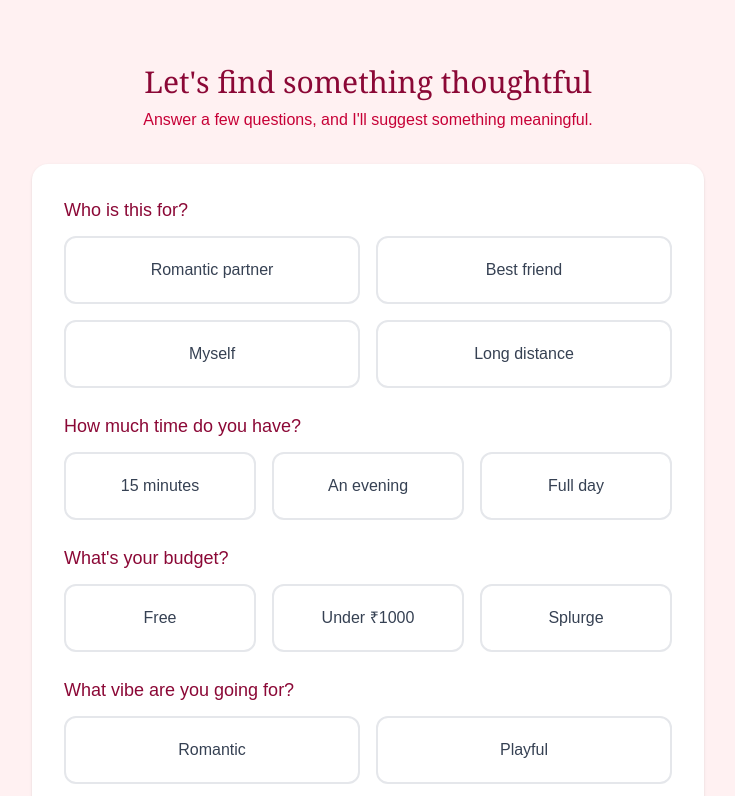
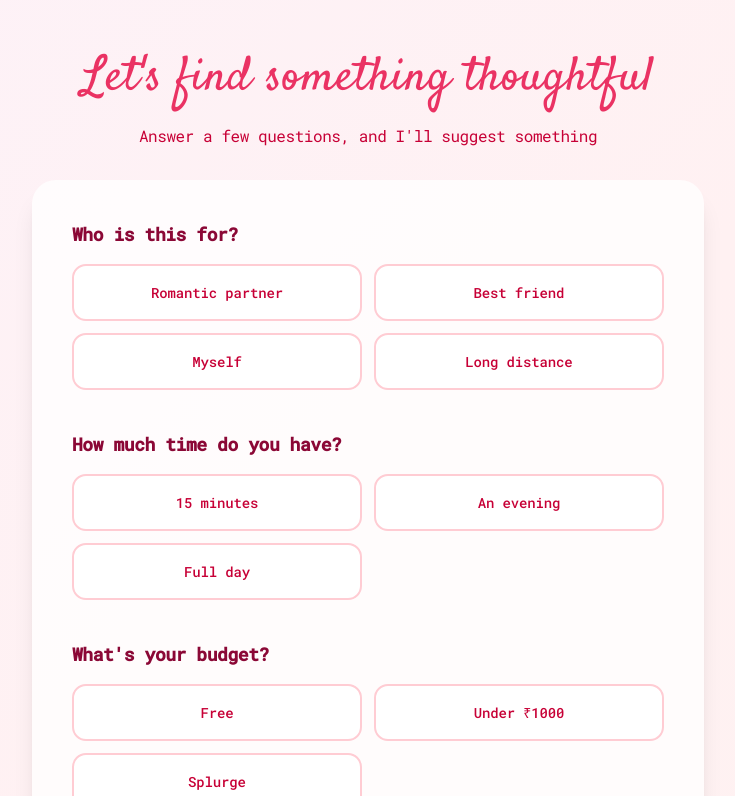
Before and after one commit to priyankattru-droid/valentines-helper, a Next.js app: page /idea in a window 1280 px wide. Shown: the top 796 px of the page, without its empty margins (272-1007 px from the left). Built offline with nearby package versions, Linux system fonts and the light colour scheme.

Commit message:
Fix: Idea page complete UI, including the dialog

```diff
--- a/app/idea/page.tsx
+++ b/app/idea/page.tsx
@@ -152,33 +152,72 @@ export default function IdeaPage() {
 
   return (
     <>
-      <main className="min-h-screen px-4 pt-16 pb-8 bg-rose-50">
-        <div className="max-w-2xl mx-auto space-y-6 md:space-y-8">
-          <div className="text-center space-y-2">
-            <h1 className="text-3xl font-serif text-rose-900">
+      <main
+        className="min-h-screen px-4 pt-12 pb-8"
+        style={{ background: 'linear-gradient(135deg, #FDF2F8 0%, #FFF1F2 50%, #FEF2F2 100%)' }}
+      >
+        <div className="max-w-2xl mx-auto space-y-8">
+          <div className="text-center space-y-4 px-4">
+            <h1
+              className="text-4xl md:text-5xl leading-tight"
+              style={{
+                fontFamily: 'var(--font-satisfy)',
+                color: '#EA3263',
+                letterSpacing: '0.3516px'
+              }}
+            >
               Let's find something thoughtful
             </h1>
-            <p className="text-rose-700">
-              Answer a few questions, and I'll suggest something meaningful.
+            <p
+              className="text-base"
+              style={{
+                fontFamily: 'var(--font-roboto-mono)',
+                color: '#C70036',
+                letterSpacing: '-0.4395px'
+              }}
+            >
+              Answer a few questions, and I'll suggest something
             </p>
           </div>
 
-          <div className="space-y-6 bg-white p-6 md:p-8 rounded-2xl shadow-sm">
+          <div
+            className="space-y-10 p-8 md:p-10 rounded-3xl"
+            style={{
+              background: 'rgba(255, 255, 255, 0.8)',
+              boxShadow: '0px 20px 25px -5px rgba(0, 0, 0, 0.1), 0px 8px 10px -6px rgba(0, 0, 0, 0.1)'
+            }}
+          >
             {/* Question 1 */}
-            <div className="space-y-3">
-              <label className="block text-lg font-medium text-rose-900">
+            <div className="space-y-4">
+              <label
+                className="block text-lg font-bold"
+                style={{
+                  fontFamily: 'var(--font-roboto-mono)',
+                  color: '#8B0836',
+                  letterSpacing: '-0.439453px'
+                }}
+              >
                 Who is this for?
               </label>
-              <div className="grid grid-cols-2 gap-4">
+              <div className="grid grid-cols-2 gap-3">
                 {["Romantic partner", "Best friend", "Myself", "Long distance"].map((option) => (
                   <button
                     key={option}
                     onClick={() => setAnswers({ ...answers, who: option })}
-                    className={`p-5 rounded-xl border-2 transition-all text-base ${
+                    className={`p-4 border-2 transition-all ${
                       answers.who === option
-                        ? "border-rose-500 bg-rose-50 text-rose-900"
-                        : "border-gray-200 hover:border-rose-300 text-gray-700"
+                        ? "bg-rose-50"
+                        : "bg-white hover:bg-rose-25"
                     }`}
+                    style={{
+                      borderColor: answers.who === option ? '#EA3263' : '#FFCCD3',
+                      borderRadius: '14px',
+                      fontFamily: 'var(--font-roboto-mono)',
+                      fontSize: '14px',
+                      fontWeight: 500,
+                      color: '#C70036',
+                      letterSpacing: '-0.150391px'
+                    }}
                   >
                     {option}
                   </button>
@@ -187,20 +226,36 @@ export default function IdeaPage() {
             </div>
 
             {/* Question 2 */}
-            <div className="space-y-3">
-              <label className="block text-lg font-medium text-rose-900">
+            <div className="space-y-4">
+              <label
+                className="block text-lg font-bold"
+                style={{
+                  fontFamily: 'var(--font-roboto-mono)',
+                  color: '#8B0836',
+                  letterSpacing: '-0.439453px'
+                }}
+              >
                 How much time do you have?
               </label>
-              <div className="grid grid-cols-3 gap-4">
+              <div className="grid grid-cols-2 gap-3">
                 {["15 minutes", "An evening", "Full day"].map((option) => (
                   <button
                     key={option}
                     onClick={() => setAnswers({ ...answers, time: option })}
-                    className={`p-5 rounded-xl border-2 transition-all text-base ${
+                    className={`p-4 border-2 transition-all ${
                       answers.time === option
-                        ? "border-rose-500 bg-rose-50 text-rose-900"
-                        : "border-gray-200 hover:border-rose-300 text-gray-700"
+                        ? "bg-rose-50"
+                        : "bg-white hover:bg-rose-25"
                     }`}
+                    style={{
+                      borderColor: answers.time === option ? '#EA3263' : '#FFCCD3',
+                      borderRadius: '14px',
+                      fontFamily: 'var(--font-roboto-mono)',
+                      fontSize: '14px',
+                      fontWeight: 500,
+                      color: '#C70036',
+                      letterSpacing: '-0.150391px'
+                    }}
                   >
                     {option}
                   </button>
@@ -209,20 +264,36 @@ export default function IdeaPage() {
             </div>
 
             {/* Question 3 */}
-            <div className="space-y-3">
-              <label className="block text-lg font-medium text-rose-900">
+            <div className="space-y-4">
+              <label
+                className="block text-lg font-bold"
+                style={{
+                  fontFamily: 'var(--font-roboto-mono)',
+                  color: '#8B0836',
+                  letterSpacing: '-0.439453px'
+                }}
+              >
                 What's your budget?
               </label>
-              <div className="grid grid-cols-3 gap-4">
+              <div className="grid grid-cols-2 gap-3">
                 {["Free", "Under ₹1000", "Splurge"].map((option) => (
                   <button
                     key={option}
                     onClick={() => setAnswers({ ...answers, budget: option })}
-                    className={`p-5 rounded-xl border-2 transition-all text-base ${
+                    className={`p-4 border-2 transition-all ${
                       answers.budget === option
-                        ? "border-rose-500 bg-rose-50 text-rose-900"
-                        : "border-gray-200 hover:border-rose-300 text-gray-700"
+                        ? "bg-rose-50"
+                        : "bg-white hover:bg-rose-25"
                     }`}
+                    style={{
+                      borderColor: answers.budget === option ? '#EA3263' : '#FFCCD3',
+                      borderRadius: '14px',
+                      fontFamily: 'var(--font-roboto-mono)',
+                      fontSize: '14px',
+                      fontWeight: 500,
+                      color: '#C70036',
+                      letterSpacing: '-0.150391px'
+                    }}
                   >
                     {option}
                   </button>
@@ -231,20 +302,36 @@ export default function IdeaPage() {
             </div>
 
             {/* Question 4 */}
-            <div className="space-y-3">
-              <label className="block text-lg font-medium text-rose-900">
+            <div className="space-y-4">
+              <label
+                className="block text-lg font-bold"
+                style={{
+                  fontFamily: 'var(--font-roboto-mono)',
+                  color: '#8B0836',
+                  letterSpacing: '-0.439453px'
+                }}
+              >
                 What vibe are you going for?
               </label>
-              <div className="grid grid-cols-2 gap-4">
+              <div className="grid grid-cols-2 gap-3">
                 {["Romantic", "Playful", "Thoughtful", "Relaxed"].map((option) => (
                   <button
                     key={option}
                     onClick={() => setAnswers({ ...answers, vibe: option })}
-                    className={`p-5 rounded-xl border-2 transition-all text-base ${
+                    className={`p-4 border-2 transition-all ${
                       answers.vibe === option
-                        ? "border-rose-500 bg-rose-50 text-rose-900"
-                        : "border-gray-200 hover:border-rose-300 text-gray-700"
+                        ? "bg-rose-50"
+                        : "bg-white hover:bg-rose-25"
                     }`}
+                    style={{
+                      borderColor: answers.vibe === option ? '#EA3263' : '#FFCCD3',
+                      borderRadius: '14px',
+                      fontFamily: 'var(--font-roboto-mono)',
+                      fontSize: '14px',
+                      fontWeight: 500,
+                      color: '#C70036',
+                      letterSpacing: '-0.150391px'
+                    }}
                   >
                     {option}
                   </button>
@@ -256,11 +343,18 @@ export default function IdeaPage() {
             <button
               onClick={generateIdea}
               disabled={!isComplete}
-              className={`w-full py-4 rounded-full font-medium transition-all ${
-                isComplete
-                  ? "bg-rose-500 hover:bg-rose-600 text-white"
-                  : "bg-gray-200 text-gray-400 cursor-not-allowed"
-              }`}
+              className="w-full transition-all"
+              style={{
+                padding: '17px 0',
+                borderRadius: '9999px',
+                backgroundColor: isComplete ? '#EA3263' : '#E5E7EB',
+                fontFamily: 'var(--font-inter)',
+                fontSize: '18px',
+                fontWeight: 600,
+                color: isComplete ? '#FFFFFF' : '#99A1AF',
+                letterSpacing: '-0.439453px',
+                cursor: isComplete ? 'pointer' : 'not-allowed'
+              }}
             >
               {isComplete ? "Show me an idea ✨" : "Answer all questions first"}
             </button>
@@ -276,25 +370,54 @@ export default function IdeaPage() {
           onClick={() => setShowModal(false)}
         >
           <div
-            className="bg-white rounded-3xl p-8 max-w-lg w-full space-y-6 relative animate-in fade-in zoom-in duration-300"
+            className="relative animate-in fade-in zoom-in duration-300"
+            style={{
+              background: 'rgba(255, 255, 255, 0.95)',
+              borderRadius: '24px',
+              padding: '48px 40px',
+              maxWidth: '560px',
+              width: '100%',
+              boxShadow: '0px 20px 25px -5px rgba(0, 0, 0, 0.1), 0px 8px 10px -6px rgba(0, 0, 0, 0.1)'
+            }}
             onClick={(e) => e.stopPropagation()}
           >
             {/* Close button */}
             <button
               onClick={() => setShowModal(false)}
-              className="absolute top-4 right-4 text-gray-400 hover:text-gray-600 text-2xl"
+              className="absolute top-4 right-4 hover:opacity-70 transition-opacity"
+              style={{
+                fontSize: '28px',
+                color: '#8B0836',
+                fontWeight: 300
+              }}
             >
               ×
             </button>
 
             {/* Heart icon or emoji */}
-            <div className="text-center text-5xl">💝</div>
+            <div className="text-center text-6xl mb-6">💝</div>
 
-            <h2 className="text-2xl font-serif text-rose-900 text-center">
+            <h2
+              className="text-center mb-6"
+              style={{
+                fontFamily: 'var(--font-satisfy)',
+                fontSize: '32px',
+                color: '#EA3263',
+                letterSpacing: '0.3516px'
+              }}
+            >
               Your Valentine's idea
             </h2>
 
-            <p className="text-lg text-gray-700 leading-relaxed text-center">
+            <p
+              className="text-center mb-8 leading-relaxed"
+              style={{
+                fontFamily: 'var(--font-roboto-mono)',
+                fontSize: '16px',
+                color: '#8B0836',
+                letterSpacing: '-0.4395px'
+              }}
+            >
               {idea}
             </p>
 
@@ -308,11 +431,20 @@ export default function IdeaPage() {
                   ? "best_friend"
                   : "romantic_partner"
               }`}
-  className="w-full py-4 rounded-full bg-rose-500 hover:bg-rose-600 text-white text-center transition-colors block"
+              className="block text-center transition-opacity hover:opacity-90"
+              style={{
+                padding: '17px 0',
+                borderRadius: '9999px',
+                backgroundColor: '#EA3263',
+                fontFamily: 'var(--font-inter)',
+                fontSize: '18px',
+                fontWeight: 600,
+                color: '#FFFFFF',
+                letterSpacing: '-0.439453px'
+              }}
             >
               {answers.who === "Myself" ? "Write a letter to yourself →" : "Write a letter to them →"}
             </Link>
-
           </div>
         </div>
       )}
```
Lines whose indentation alone changed are shown as unchanged.
